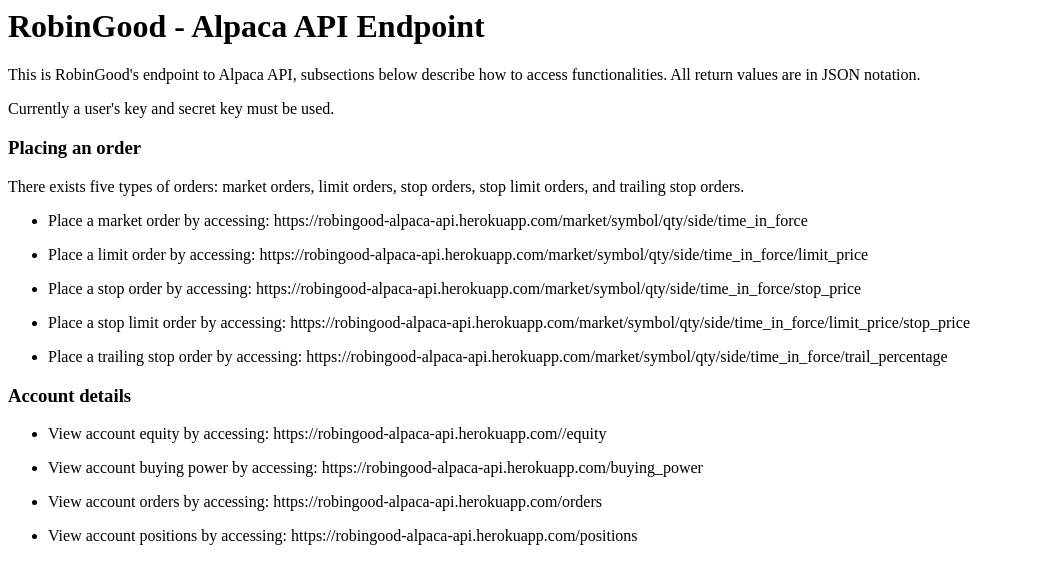
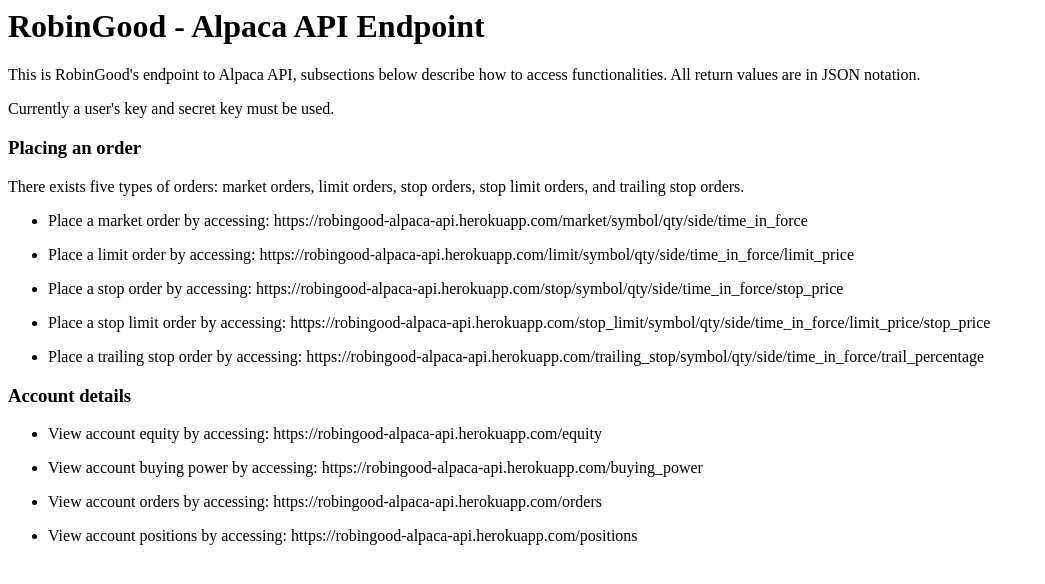
Before and after one commit to Roge-L/robingood-backend, a Flask app: page / in a window 1280 px wide. Shown: the top 584 px of the page, without its empty margins (0-1045 px from the left). Run offline with Flask 2, Linux system fonts and the light colour scheme.

Commit message:
Minor HTML Fix

```diff
--- a/templates/index.html
+++ b/templates/index.html
@@ -13,14 +13,14 @@
     <p>There exists five types of orders: market orders, limit orders, stop orders, stop limit orders, and trailing stop orders.</p>
     <ul>
         <li><p>Place a market order by accessing: https://robingood-alpaca-api.herokuapp.com/market/symbol/qty/side/time_in_force</p></li>
-        <li><p>Place a limit order by accessing: https://robingood-alpaca-api.herokuapp.com/market/symbol/qty/side/time_in_force/limit_price</p></li>
-        <li><p>Place a stop order by accessing: https://robingood-alpaca-api.herokuapp.com/market/symbol/qty/side/time_in_force/stop_price</p></li>
-        <li><p>Place a stop limit order by accessing: https://robingood-alpaca-api.herokuapp.com/market/symbol/qty/side/time_in_force/limit_price/stop_price</p></li>
-        <li><p>Place a trailing stop order by accessing: https://robingood-alpaca-api.herokuapp.com/market/symbol/qty/side/time_in_force/trail_percentage</p></li>
+        <li><p>Place a limit order by accessing: https://robingood-alpaca-api.herokuapp.com/limit/symbol/qty/side/time_in_force/limit_price</p></li>
+        <li><p>Place a stop order by accessing: https://robingood-alpaca-api.herokuapp.com/stop/symbol/qty/side/time_in_force/stop_price</p></li>
+        <li><p>Place a stop limit order by accessing: https://robingood-alpaca-api.herokuapp.com/stop_limit/symbol/qty/side/time_in_force/limit_price/stop_price</p></li>
+        <li><p>Place a trailing stop order by accessing: https://robingood-alpaca-api.herokuapp.com/trailing_stop/symbol/qty/side/time_in_force/trail_percentage</p></li>
     </ul>
     <h3>Account details</h3>
     <ul>
-        <li><p>View account equity by accessing: https://robingood-alpaca-api.herokuapp.com//equity</p></li>
+        <li><p>View account equity by accessing: https://robingood-alpaca-api.herokuapp.com/equity</p></li>
         <li><p>View account buying power by accessing: https://robingood-alpaca-api.herokuapp.com/buying_power</p></li>
         <li><p>View account orders by accessing: https://robingood-alpaca-api.herokuapp.com/orders</p></li>
         <li><p>View account positions by accessing: https://robingood-alpaca-api.herokuapp.com/positions</p></li>
```
